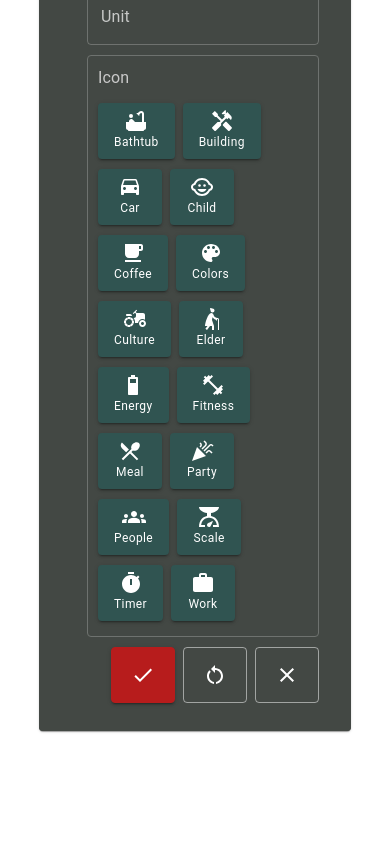
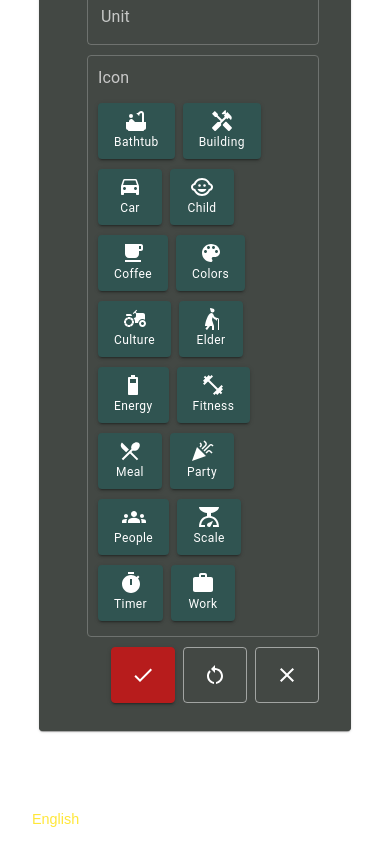
Before and after one commit to Bloodyblow/instant-stats, a Next.js app: page /category/new in a window 390 px wide. Shown: the part 456-1300 px from the top of the page. Before the commit the page ends 1251 px from the top, so only its background shows below. Built offline with nearby package versions, Linux system fonts and the light colour scheme; no server answers.

Commit message:
Start i18n

```diff
--- a/package.json
+++ b/package.json
@@ -31,12 +31,15 @@
     "dayjs": "^1.11.7",
     "eslint": "8.33.0",
     "eslint-config-next": "13.1.6",
+    "i18next": "^23.4.1",
+    "i18next-browser-languagedetector": "^7.1.0",
     "material-ui-popup-state": "^5.0.8",
     "next": "13.1.6",
     "next-auth": "^4.22.1",
     "notistack": "^3.0.1",
     "react": "18.2.0",
     "react-dom": "18.2.0",
+    "react-i18next": "^13.0.2",
     "react-redux": "^8.0.5",
     "typescript": "4.9.5"
   },
--- /dev/null
+++ b/src/app/i18n/en.json
@@ -0,0 +1,9 @@
+{
+  "name": "Name",
+  "unit": "Unit",
+  "item-is-required": "{{item}} is required",
+  "icon": "Icon",
+  "submit": "Submit",
+  "reset-form": "Reset Form",
+  "cancel": "Cancel"
+}
--- /dev/null
+++ b/src/app/i18n/fr.json
@@ -0,0 +1,9 @@
+{
+  "name": "Nom",
+  "unit": "Unité",
+  "item-is-required": "{{item}} est requis",
+  "icon": "Icône",
+  "submit": "Soumettre",
+  "reset-form": "Réinitialiser le formulaire",
+  "cancel": "Annuler"
+}
--- /dev/null
+++ b/src/app/i18n/i18n.ts
@@ -0,0 +1,35 @@
+import i18n from "i18next";
+import { initReactI18next } from "react-i18next";
+import LanguageDetector from "i18next-browser-languagedetector";
+import translationEN from "./en.json";
+import translationFR from "./fr.json";
+
+export enum Language {
+  FR = "fr",
+  EN = "en",
+}
+
+const defaultLanguage = Language.EN;
+
+const resources = {
+  en: {
+    translation: translationEN,
+  },
+  fr: {
+    translation: translationFR,
+  },
+};
+
+i18n
+  .use(LanguageDetector)
+  .use(initReactI18next)
+  .init({
+    resources,
+    lng: defaultLanguage,
+    keySeparator: ".",
+    interpolation: {
+      escapeValue: false, // react already safes from xss
+    },
+  });
+
+export default i18n;
--- a/src/components/CategoryForm.tsx
+++ b/src/components/CategoryForm.tsx
@@ -3,6 +3,7 @@ import Box from "@mui/material/Box";
 import TextField from "@mui/material/TextField";
 import CheckIcon from "@mui/icons-material/Check";
 import CloseIcon from "@mui/icons-material/Close";
+import { useTranslation } from "react-i18next";
 import {
   Button,
   FormControl,
@@ -42,6 +43,7 @@ export default function CatergoryForm({
   onFinish: (values: CategoryFormData) => void;
   onCancel: () => void;
 }) {
+  const { t } = useTranslation();
   const [name, setName] = useState<string | null>(initialValues?.name || null);
   const [unit, setUnit] = useState<string | null>(initialValues?.unit || null);
   const [icon, setIcon] = useState<string | null>(initialValues?.icon || null);
@@ -87,7 +89,7 @@ export default function CatergoryForm({
           <FormGroup row sx={{ alignItems: "center" }}>
             <TextField
               id="name"
-              label="Name"
+              label={t("name")}
               variant="outlined"
               type="text"
               sx={textFieldSx}
@@ -99,7 +101,7 @@ export default function CatergoryForm({
             )}
             <TextField
               id="unit"
-              label="Unit"
+              label={t("unit")}
               variant="outlined"
               type="text"
               sx={textFieldSx}
@@ -107,14 +109,18 @@ export default function CatergoryForm({
               onChange={(e) => setUnit(e.target.value)}
             />
             {isSubmitting && !unit && (
-              <ErrorMessage message="Unit is required" />
+              <ErrorMessage
+                message={t("item-is-required", { item: t("unit") })}
+              />
             )}
             <SelectIcon
               selectedIconName={icon}
               setSelectedIconName={(iconName) => setIcon(iconName)}
             />
             {isSubmitting && !icon && (
-              <ErrorMessage message="Icon is required" />
+              <ErrorMessage
+                message={t("item-is-required", { item: t("icon") })}
+              />
             )}
             <Stack
               direction="row"
@@ -124,7 +130,7 @@ export default function CatergoryForm({
                 justifyContent: "flex-end",
               }}
             >
-              <Tooltip title="Add data">
+              <Tooltip title={t("submit")}>
                 <Button
                   variant="contained"
                   type="submit"
@@ -138,7 +144,7 @@ export default function CatergoryForm({
                   <CheckIcon />
                 </Button>
               </Tooltip>
-              <Tooltip title="Reset form">
+              <Tooltip title={t("reset-form")}>
                 <Button
                   variant="outlined"
                   sx={buttonSx}
@@ -148,7 +154,7 @@ export default function CatergoryForm({
                   <RestartAltIcon />
                 </Button>
               </Tooltip>
-              <Tooltip title="Cancel">
+              <Tooltip title={t("cancel")}>
                 <Button
                   variant="outlined"
                   sx={buttonSx}
--- /dev/null
+++ b/src/components/ChooseLanguage.module.css
@@ -0,0 +1,51 @@
+.container {
+  display: flex;
+  justify-content: flex-start;
+  align-items: baseline;
+  padding: 4rem;
+  font-size: 1rem;
+  color: white;
+}
+
+.container button {
+  background: none;
+  border: none;
+  cursor: pointer;
+  font-size: 1rem;
+  color: white;
+  transition: color 0.2s;
+}
+
+.container button.selected {
+  color: #ffe739;
+}
+
+.container button:active,
+.container button:focus,
+.container button:hover  {
+  color: #ffd13a;
+}
+
+.container span {
+  margin: 0 1rem;
+  font-size: 1.4rem;
+}
+
+@media (max-width: 600px) {
+  .container button {
+    font-size: 0.9rem;
+    text-shadow: none;
+  }
+
+  .container {
+    padding: 1rem 2rem;
+    align-self: center;
+
+  }
+  .container span {
+    font-size: 0.9rem;
+  }
+  .links a img {
+    width: 20px;
+  }
+}
--- /dev/null
+++ b/src/components/ChooseLanguage.tsx
@@ -0,0 +1,40 @@
+import styles from "./ChooseLanguage.module.css";
+import React, { useState } from "react";
+import { useTranslation } from "react-i18next";
+import { Language } from "@/app/i18n/i18n";
+
+export default function ChooseLanguage() {
+  const { i18n } = useTranslation();
+  const [lang, setLang] = useState<Language>(i18n.language as Language);
+
+  let changeLanguage = (language: Language) => {
+    switch (language) {
+      case Language.FR:
+        setLang(Language.FR);
+        i18n.changeLanguage(Language.FR);
+        break;
+      case Language.EN:
+      default:
+        setLang(Language.EN);
+        i18n.changeLanguage(Language.EN);
+        break;
+    }
+  };
+  return (
+    <div className={styles.container}>
+      <button
+        className={lang === Language.EN ? styles.selected : ""}
+        onClick={() => changeLanguage(Language.EN)}
+      >
+        English
+      </button>
+      <span>|</span>
+      <button
+        className={lang === Language.FR ? styles.selected : ""}
+        onClick={() => changeLanguage(Language.FR)}
+      >
+        Français
+      </button>
+    </div>
+  );
+}
--- a/src/components/Layout.tsx
+++ b/src/components/Layout.tsx
@@ -4,6 +4,7 @@ import styles from "./Layout.module.css";
 import { Stack } from "@mui/system";
 import { Typography } from "@mui/material";
 import Navbar from "./Navbar";
+import ChooseLanguage from "./ChooseLanguage";
 
 export default function Layout({
   pageTitle,
@@ -54,6 +55,9 @@ export default function Layout({
           </Box>
         </Stack>
       </main>
+      <footer>
+        <ChooseLanguage />
+      </footer>
     </>
   );
 }
--- a/src/components/SelectIcon.tsx
+++ b/src/components/SelectIcon.tsx
@@ -3,6 +3,7 @@ import Stack from "@mui/material/Stack";
 import React from "react";
 import Button from "@mui/material/Button";
 import { CategoryIcon } from "./CategoryIcon";
+import { useTranslation } from "react-i18next";
 import Typography from "@mui/material/Typography";
 
 export default function SelectIcon({
@@ -12,6 +13,8 @@ export default function SelectIcon({
   selectedIconName: string | null;
   setSelectedIconName: (iconName: string) => void;
 }) {
+  const { t } = useTranslation();
+
   return (
     <Stack
       direction="column"
@@ -30,7 +33,7 @@ export default function SelectIcon({
       }}
     >
       <Typography sx={{ textTransform: "capitalize" }}>
-        Icon {selectedIconName ? `: ${selectedIconName}` : ""}
+        {t("icon")} {selectedIconName ? `: ${selectedIconName}` : ""}
       </Typography>
       <Stack
         direction="row"
```
Also changed, not shown: 2 other files (tests, documents, lock files or other folders).
